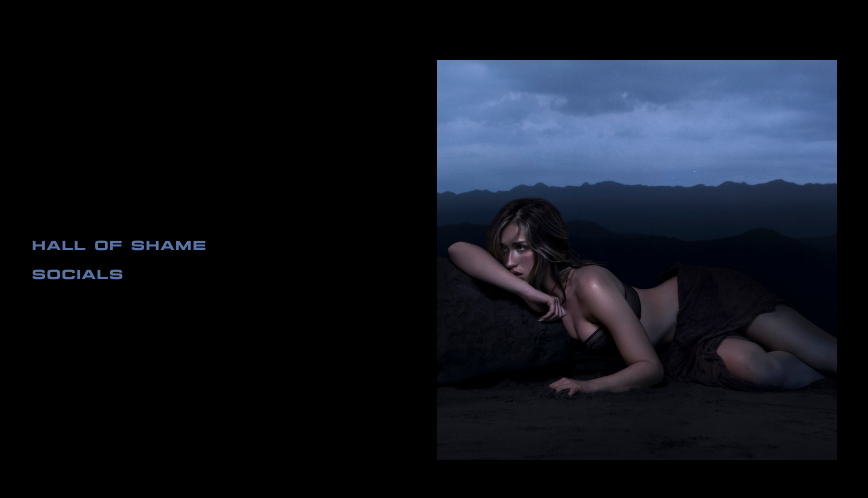
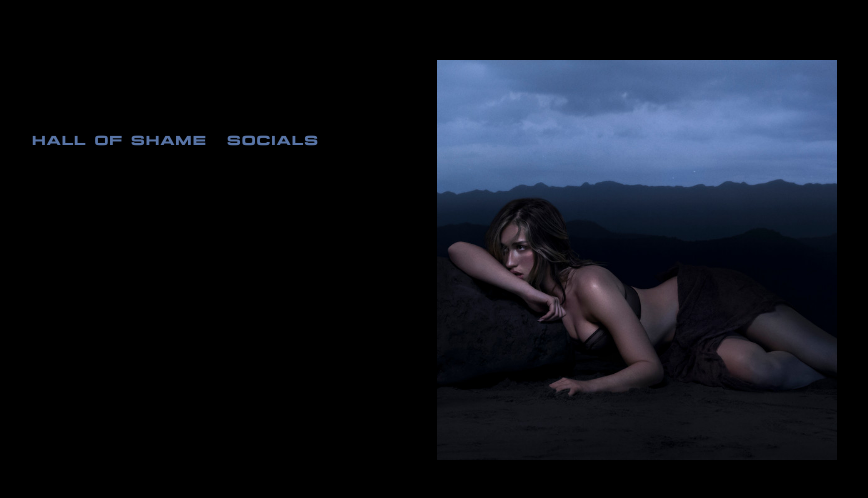
Before and after one commit to liyahhhhhhhh/liyah, a plain HTML site: page index.html in a window 1280 px wide. Shown: the part 140-638 px from the top of the page, without its empty margins (3-871 px from the left). Drawn offline with Linux system fonts and the light colour scheme.

Commit message:
Update index.html

```diff
--- a/index.html
+++ b/index.html
@@ -68,14 +68,14 @@
             position: fixed;
 
             left: 35px;
-            top: 50%;
+            top: 35%;
 
             transform: translateY(-50%);
 
             display: flex;
-            flex-direction: column;
+            flex-direction: row;
 
-            gap: 14px;
+            gap: 20px;
 
             z-index: 100;
         }
```
